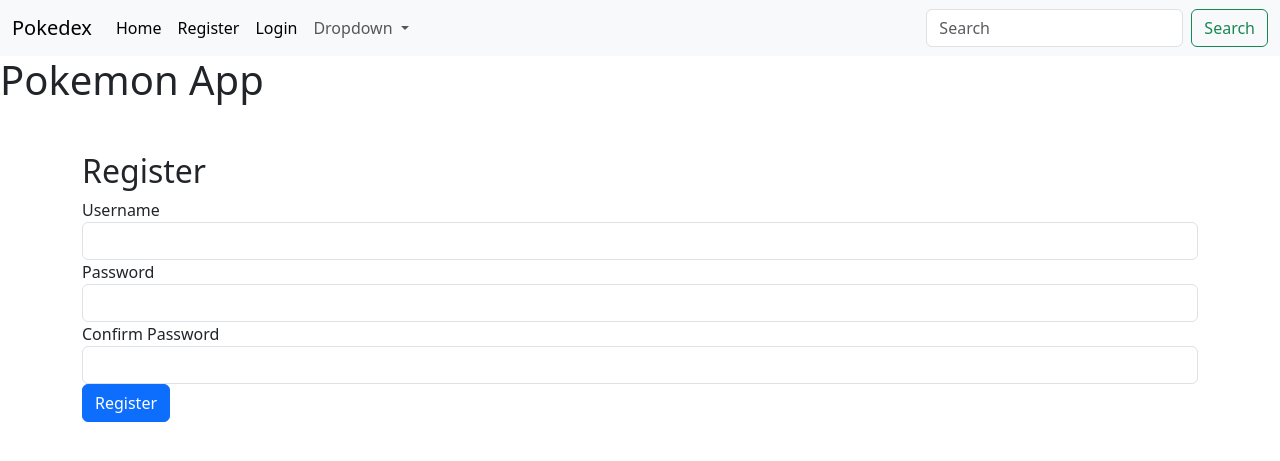
After one commit to dmarino389/padowans131week5_day2, a Flask app: page /register in a window 1280 px wide. The commit adds this page. Shown: the top 461 px of the page. Run offline with Flask 3, Linux system fonts and the light colour scheme.

Commit message:
work in progress

```diff
--- a/app/forms.py
+++ b/app/forms.py
@@ -1,7 +1,19 @@
 from flask_wtf import FlaskForm
-from wtforms import StringField, SubmitField
-from wtforms.validators import DataRequired
+from wtforms import StringField, SubmitField, PasswordField
+from wtforms.validators import DataRequired, Length, EqualTo
 
 class PokemonForm(FlaskForm):
     pokemon_name = StringField('Pokemon Name', validators=[DataRequired()])
     submit = SubmitField('Submit')
+
+
+class RegistrationForm(FlaskForm):
+    username = StringField('Username', validators=[DataRequired(), Length(min=2, max=20)])
+    password = PasswordField('Password', validators=[DataRequired()])
+    confirm_password = PasswordField('Confirm Password', validators=[DataRequired(), EqualTo('password')])
+    submit = SubmitField('Sign Up')
+
+class LoginForm(FlaskForm):
+    username = StringField('Username', validators=[DataRequired(), Length(min=2, max=20)])
+    password = PasswordField('Password', validators=[DataRequired()])
+    submit = SubmitField('Login')
--- a/app/routes.py
+++ b/app/routes.py
@@ -1,7 +1,10 @@
-from flask import render_template, request
-from app import app
-from app.forms import PokemonForm
+from flask import render_template, request, flash, redirect, url_for
+from app import app, db, login_manager
+from app.forms import PokemonForm, RegistrationForm, LoginForm
 from app.utils import fetch_pokemon_info
+from app.models import User
+from flask_login import login_user, current_user, logout_user, login_required
+from werkzeug.security import generate_password_hash, check_password_hash
 
 user_pokemon_data = {}  # Your in-memory database
 
@@ -9,12 +12,41 @@
 def home():
     return render_template('index.html')
 
+@app.route('/register', methods=['GET', 'POST'])
+def register():
+    if current_user.is_authenticated:
+        return redirect(url_for('home'))
+
+    form = RegistrationForm()
+    if form.validate_on_submit():
+        hashed_password = generate_password_hash(form.password.data, method='sha256')
+        user = User(username=form.username.data, password=hashed_password)
+        db.session.add(user)
+        db.session.commit()
+        flash('Your account has been created! You can now log in.', 'success')
+        return redirect(url_for('login'))
+    return render_template('register.html', form=form)
+
+@app.route('/login', methods=['GET', 'POST'])
+def login():
+    if current_user.is_authenticated:
+        return redirect(url_for('home'))
+
+    form = LoginForm()
+    if form.validate_on_submit():
+        user = User.query.filter_by(username=form.username.data).first()
+        if user and check_password_hash(user.password, form.password.data):
+            login_user(user, remember=False)
+            return redirect(url_for('home'))
+        else:
+            flash('Login unsuccessful. Please check your username and password.', 'danger')
+    return render_template('login.html', form=form)
+
 @app.route('/pokemon-form', methods=['GET', 'POST'])
 def pokemon_form():
     form = PokemonForm()
 
     if request.method == 'POST':
-
         if form.validate_on_submit():
             pokemon_name = form.pokemon_name.data
             pokemon_info = fetch_pokemon_info(pokemon_name)
@@ -27,3 +59,9 @@
                 return render_template('pokemon_form.html', form=form, error_message=error_message)
 
     return render_template('pokemon_form.html', form=form)
+
+@app.route('/logout')
+@login_required
+def logout():
+    logout_user()
+    return redirect(url_for('home'))
--- a/app/templates/nav.html
+++ b/app/templates/nav.html
@@ -1,13 +1,19 @@
 <nav class="navbar navbar-expand-lg bg-body-tertiary">
   <div class="container-fluid">
-    <a class="navbar-brand" href="/">Pokedex</a>
+    <a class="navbar-brand" href="{{ url_for('home') }}">Pokedex</a>
     <button class="navbar-toggler" type="button" data-bs-toggle="collapse" data-bs-target="#navbarSupportedContent" aria-controls="navbarSupportedContent" aria-expanded="false" aria-label="Toggle navigation">
       <span class="navbar-toggler-icon"></span>
     </button>
     <div class="collapse navbar-collapse" id="navbarSupportedContent">
       <ul class="navbar-nav me-auto mb-2 mb-lg-0">
         <li class="nav-item">
-          <a class="nav-link active" aria-current="page" href="/">Home</a>
+          <a class="nav-link active" aria-current="page" href="{{ url_for('home') }}">Home</a>
+        </li>
+        <li class="nav-item">
+          <a class="nav-link active" aria-current="page" href="{{ url_for('register') }}">Register</a>
+        </li>
+        <li class="nav-item">
+          <a class="nav-link active" aria-current="page" href="{{ url_for('login') }}">Login</a>
         </li>
         <li class="nav-item dropdown">
           <a class="nav-link dropdown-toggle" href="#" role="button" data-bs-toggle="dropdown" aria-expanded="false">
--- /dev/null
+++ b/app/templates/register.html
@@ -0,0 +1,25 @@
+{% extends 'base.html' %}
+
+{% block title %}Register - {{ super() }}{% endblock %}
+
+{% block content %}
+    <div class="container mt-5">
+        <h2>Register</h2>
+        <form method="POST" action="{{ url_for('register') }}">
+            {{ form.hidden_tag() }}
+            <div class="form-group">
+                {{ form.username.label(class="form-control-label") }}
+                {{ form.username(class="form-control") }}
+            </div>
+            <div class="form-group">
+                {{ form.password.label(class="form-control-label") }}
+                {{ form.password(class="form-control") }}
+            </div>
+            <div class="form-group">
+                {{ form.confirm_password.label(class="form-control-label") }}
+                {{ form.confirm_password(class="form-control") }}
+            </div>
+            <button type="submit" class="btn btn-primary">Register</button>
+        </form>
+    </div>
+{% endblock %}
--- a/config.py
+++ b/config.py
@@ -6,3 +6,5 @@
   FLASK_APP = os.environ.get("FLASK_APP")
   FLASK_DEBUG = os.environ.get("FLASK_DEBUG")
   SECRET_KEY = os.environ.get('SECRET_KEY')
+  SQLALCHEMY_DATABASE_URI = 'sqlite:///site.db'  # Use your database URI here
+  SQLALCHEMY_TRACK_MODIFICATIONS = False
--- a/run.py
+++ b/run.py
@@ -1,4 +1,5 @@
 from app import app
+
 
 if __name__== '__main__':
   app.run(debug = True)
```
Also changed, not shown: app/__init__.py (+7 -1 lines), app/models.py (+13 -0 lines), app/templates/login.html (added, +21 -0 lines), database.db (added), instance/database.db (added).
